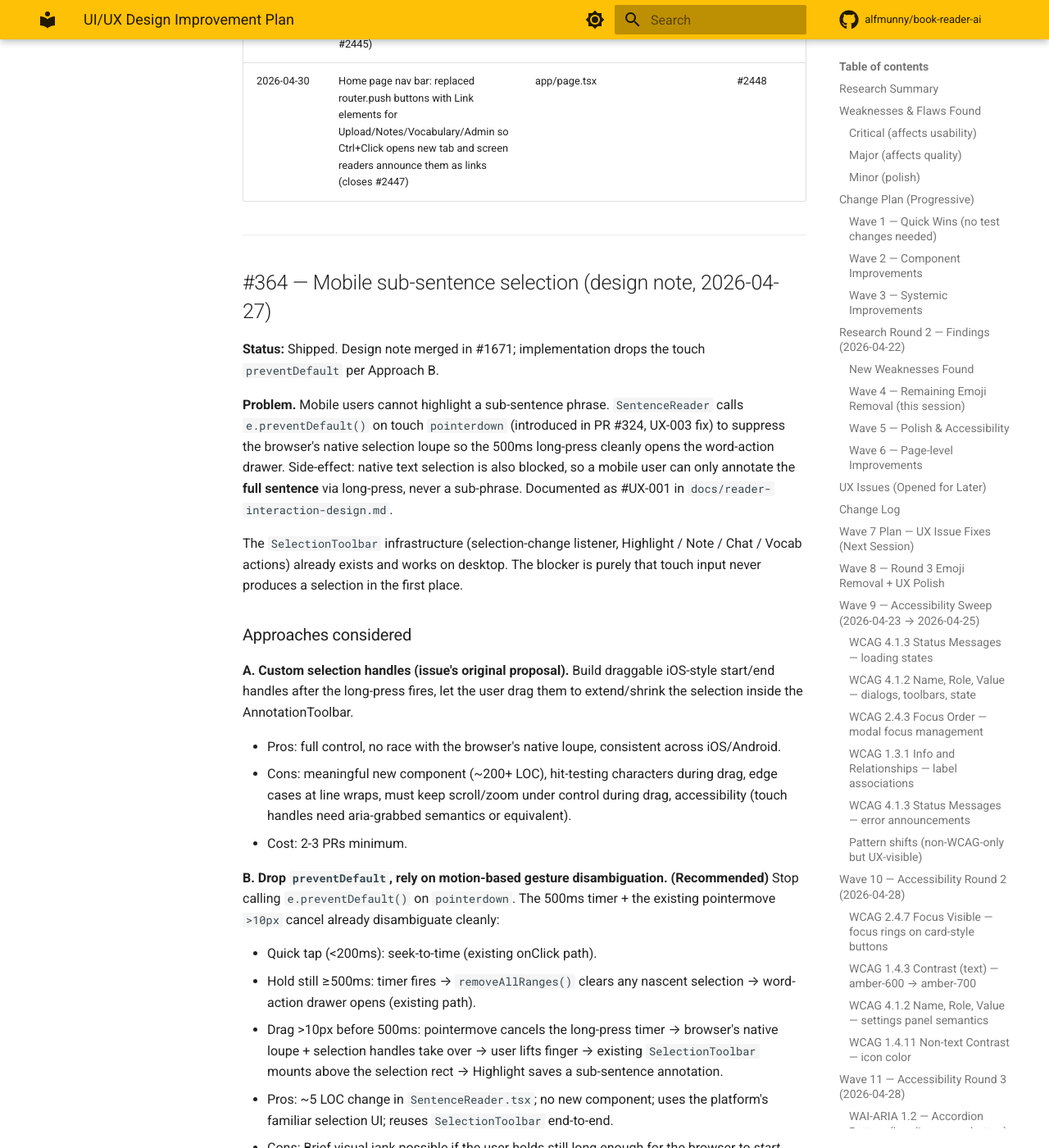
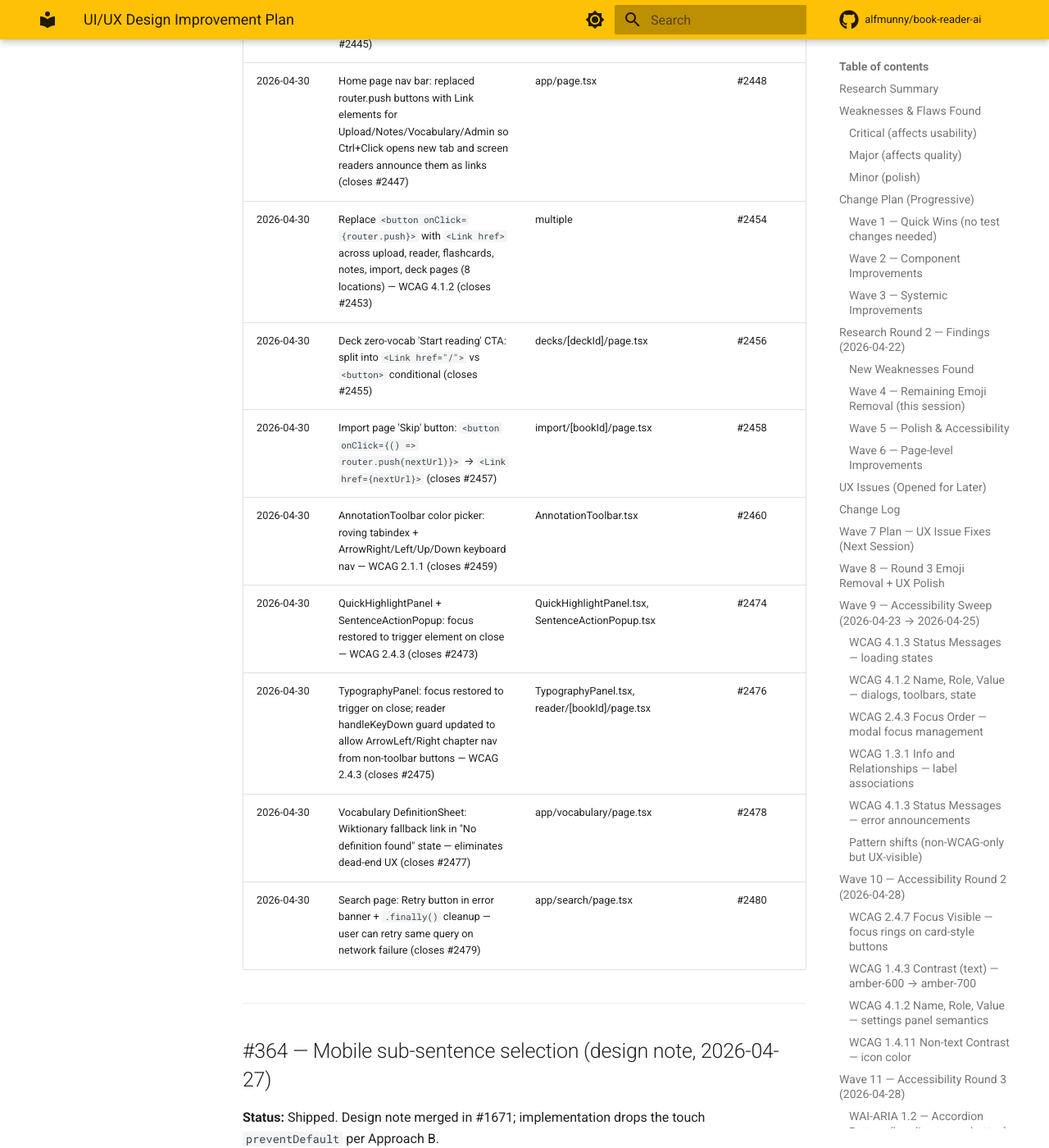
Before and after one commit to alfmunny/book-reader-ai, an MkDocs documentation site: the page built from docs/design-improvement-plan.md, in a window 1280 px wide and 1400 px high, scrolled down 27295 px. Shown: the whole window at 82% size. Built offline with MkDocs 1.6.1 and Material for MkDocs 9.7.7, drawn with Linux system fonts in a browser that asks for light colours; comment, search, counter and statistics services are not loaded.

Commit message:
docs: update design change log for Apr 30 UX fixes (#2454-#2480)
Records 9 UX/accessibility improvements shipped on 2026-04-30:
button→Link replacements, AnnotationToolbar keyboard nav,
focus restoration on panel close (WCAG 2.4.3), vocabulary
definition fallback link, and search error retry button.

Co-Authored-By: Claude Sonnet 4.6 <noreply@anthropic.com>

```diff
--- a/docs/design-improvement-plan.md
+++ b/docs/design-improvement-plan.md
@@ -463,6 +463,14 @@ Systematic WCAG 2.1 AA pass covering loading states, dialog semantics, focus man
 | 2026-04-30 | Reader page: notifyAIUsed now uses strict `=== false` check so Gemini key reminder doesn't fire on transient getMe() failure when hasGeminiKey is null (closes #2443) | app/reader/[bookId]/page.tsx | #2444 |
 | 2026-04-30 | Reader page: added role="status" to translation queue and login-required banners so screen readers announce them (WCAG 4.1.3, closes #2445) | app/reader/[bookId]/page.tsx | #2446 |
 | 2026-04-30 | Home page nav bar: replaced router.push buttons with Link elements for Upload/Notes/Vocabulary/Admin so Ctrl+Click opens new tab and screen readers announce them as links (closes #2447) | app/page.tsx | #2448 |
+| 2026-04-30 | Replace `<button onClick={router.push}>` with `<Link href>` across upload, reader, flashcards, notes, import, deck pages (8 locations) — WCAG 4.1.2 (closes #2453) | multiple | #2454 |
+| 2026-04-30 | Deck zero-vocab 'Start reading' CTA: split into `<Link href="/">` vs `<button>` conditional (closes #2455) | decks/[deckId]/page.tsx | #2456 |
+| 2026-04-30 | Import page 'Skip' button: `<button onClick={() => router.push(nextUrl)}>` → `<Link href={nextUrl}>` (closes #2457) | import/[bookId]/page.tsx | #2458 |
+| 2026-04-30 | AnnotationToolbar color picker: roving tabindex + ArrowRight/Left/Up/Down keyboard nav — WCAG 2.1.1 (closes #2459) | AnnotationToolbar.tsx | #2460 |
+| 2026-04-30 | QuickHighlightPanel + SentenceActionPopup: focus restored to trigger element on close — WCAG 2.4.3 (closes #2473) | QuickHighlightPanel.tsx, SentenceActionPopup.tsx | #2474 |
+| 2026-04-30 | TypographyPanel: focus restored to trigger on close; reader handleKeyDown guard updated to allow ArrowLeft/Right chapter nav from non-toolbar buttons — WCAG 2.4.3 (closes #2475) | TypographyPanel.tsx, reader/[bookId]/page.tsx | #2476 |
+| 2026-04-30 | Vocabulary DefinitionSheet: Wiktionary fallback link in "No definition found" state — eliminates dead-end UX (closes #2477) | app/vocabulary/page.tsx | #2478 |
+| 2026-04-30 | Search page: Retry button in error banner + `.finally()` cleanup — user can retry same query on network failure (closes #2479) | app/search/page.tsx | #2480 |
 
 ---
 
```
